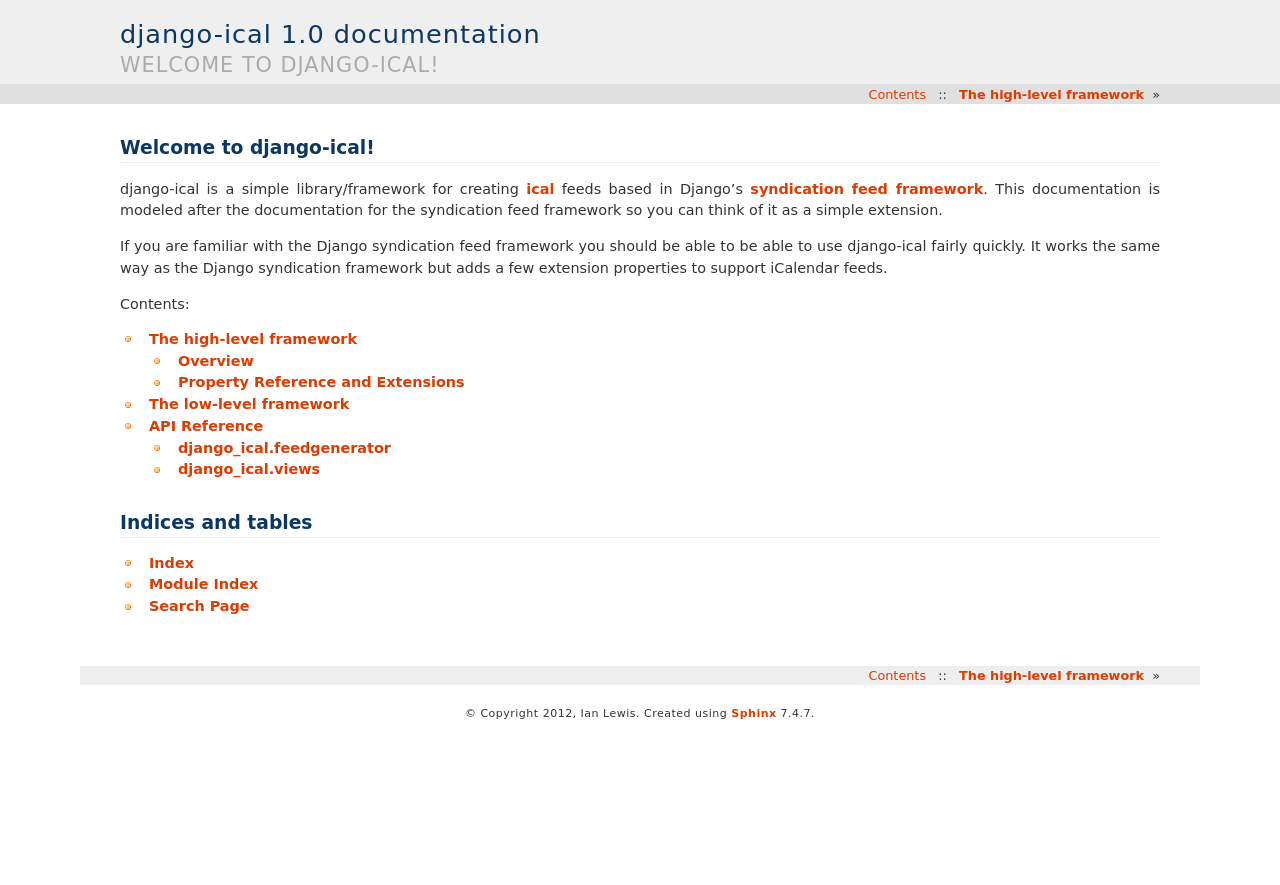
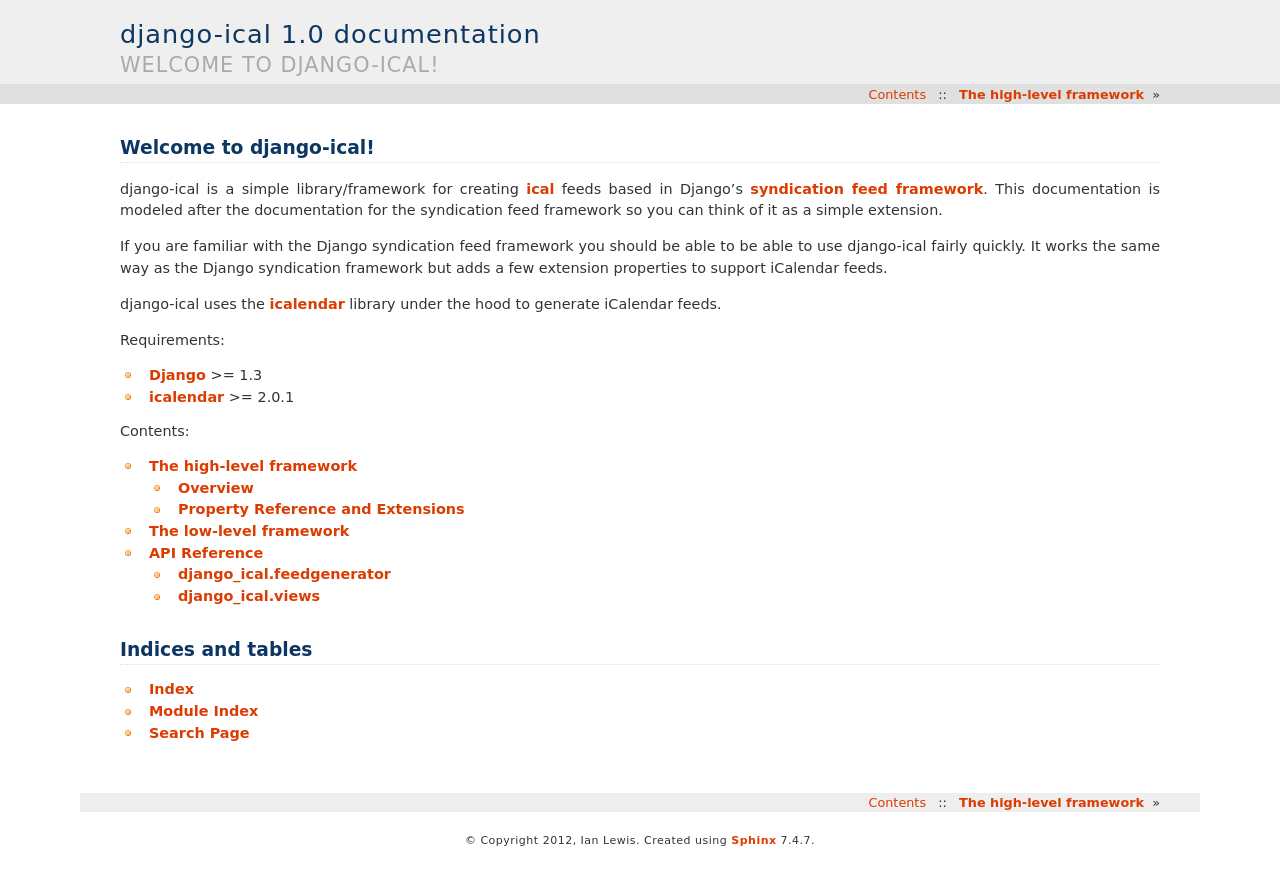
Before and after one commit to jazzband/django-ical, a Sphinx documentation site: the page built from docs/source/index.rst, in a window 1280 px wide. Shown: the top 885 px of the page. Built offline with Sphinx 7.4.7, drawn with Linux system fonts in a browser that asks for light colours.

Commit message:
Added requirements

```diff
--- a/docs/source/index.rst
+++ b/docs/source/index.rst
@@ -18,6 +18,14 @@
 the Django syndication framework but adds a few extension properties to
 support iCalendar feeds.
 
+django-ical uses the `icalendar <http://pypi.python.org/pypi/icalendar/>`_ library
+under the hood to generate iCalendar feeds.
+
+Requirements:
+
+* `Django <http://www.djangoproject.com/>`_ >= 1.3
+* `icalendar <http://pypi.python.org/pypi/icalendar/>`_ >= 2.0.1
+
 Contents:
 
 .. toctree::
```
